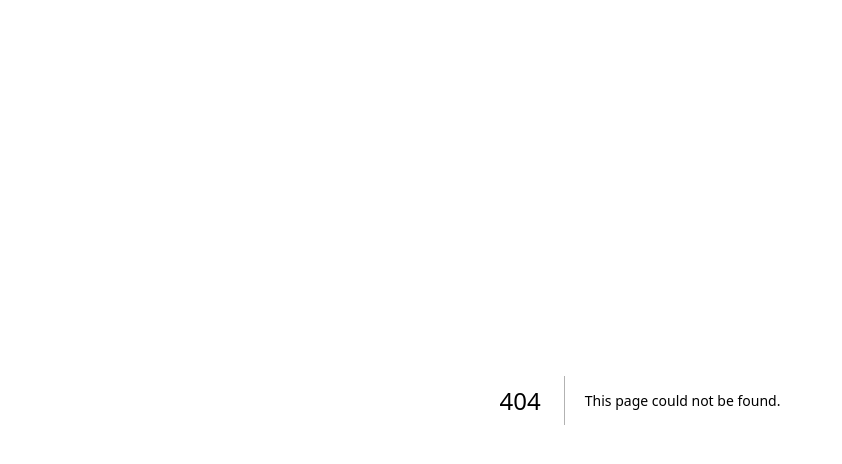
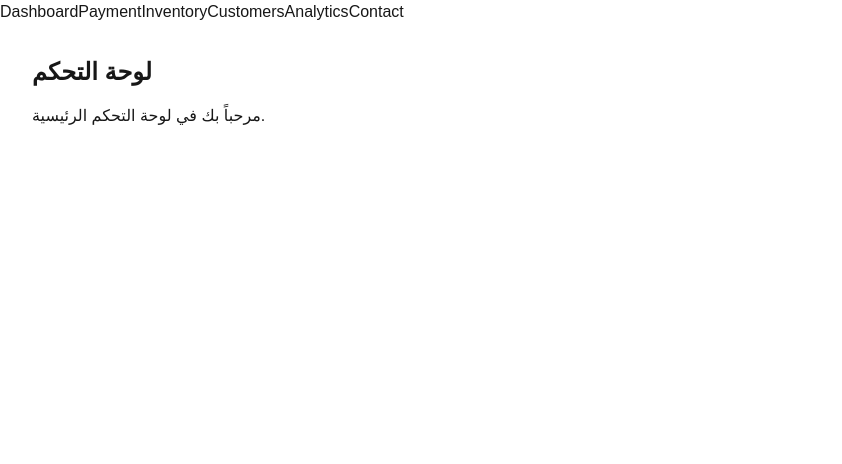
Before and after one commit to gamalhal/merchantos, a Next.js app: page /dashboard in a window 1280 px wide. Before the commit this address had no page. Shown: the top 464 px of the page, without its empty margins (0-842 px from the left). Built offline with nearby package versions, Linux system fonts and the light colour scheme.

Commit message:
init project

```diff
--- /dev/null
+++ b/src/app/analytics/page.tsx
@@ -0,0 +1,8 @@
+export default function Analytics() {
+  return (
+    <div className="p-8">
+      <h1 className="text-2xl font-bold mb-4">التحليلات</h1>
+      <p>عرض التقارير والإحصائيات.</p>
+    </div>
+  );
+}
--- /dev/null
+++ b/src/app/customers/page.tsx
@@ -0,0 +1,8 @@
+export default function Customers() {
+  return (
+    <div className="p-8">
+      <h1 className="text-2xl font-bold mb-4">العملاء</h1>
+      <p>إدارة قاعدة بيانات العملاء.</p>
+    </div>
+  );
+}
--- /dev/null
+++ b/src/app/dashboard/page.tsx
@@ -0,0 +1,8 @@
+export default function Dashboard() {
+  return (
+    <div className="p-8">
+      <h1 className="text-2xl font-bold mb-4">لوحة التحكم</h1>
+      <p>مرحباً بك في لوحة التحكم الرئيسية.</p>
+    </div>
+  );
+}
--- /dev/null
+++ b/src/app/inventory/page.tsx
@@ -0,0 +1,8 @@
+export default function Inventory() {
+  return (
+    <div className="p-8">
+      <h1 className="text-2xl font-bold mb-4">المخزون</h1>
+      <p>إدارة المخزون والمنتجات.</p>
+    </div>
+  );
+}
--- a/src/app/layout.tsx
+++ b/src/app/layout.tsx
@@ -1,33 +1,25 @@
-import type { Metadata } from "next";
-import { Geist, Geist_Mono } from "next/font/google";
+
 import "./globals.css";
 
-const geistSans = Geist({
-  variable: "--font-geist-sans",
-  subsets: ["latin"],
-});
+import Link from 'next/link'
 
-const geistMono = Geist_Mono({
-  variable: "--font-geist-mono",
-  subsets: ["latin"],
-});
+export default function Layout({ children }: { children: React.ReactNode }) {
+  return (
+    <html>
+      <body>
+        <nav>
+          {/* Prefetched when the link is hovered or enters the viewport */}
 
-export const metadata: Metadata = {
-  title: "Create Next App",
-  description: "Generated by create next app",
-};
-
-export default function RootLayout({
-  children,
-}: Readonly<{
-  children: React.ReactNode;
-}>) {
-  return (
-    <html
-      lang="en"
-      className={`${geistSans.variable} ${geistMono.variable} h-full antialiased`}
-    >
-      <body className="min-h-full flex flex-col">{children}</body>
+           <Link href="/dashboard">Dashboard</Link>
+            <Link href="/payments">Payment</Link>
+            <Link href="/inventory">Inventory</Link>
+            <Link href="/customers">Customers</Link>
+            <Link href="/analytics">Analytics</Link>
+          {/* No prefetching */}
+          <a href="/contact">Contact</a>
+        </nav>
+        {children}
+      </body>
     </html>
-  );
+  )
 }
--- a/src/app/page.tsx
+++ b/src/app/page.tsx
@@ -2,64 +2,6 @@ import Image from "next/image";
 
 export default function Home() {
   return (
-    <div className="flex flex-col flex-1 items-center justify-center bg-zinc-50 font-sans dark:bg-black">
-      <main className="flex flex-1 w-full max-w-3xl flex-col items-center justify-between py-32 px-16 bg-white dark:bg-black sm:items-start">
-        <Image
-          className="dark:invert"
-          src="/next.svg"
-          alt="Next.js logo"
-          width={100}
-          height={20}
-          priority
-        />
-        <div className="flex flex-col items-center gap-6 text-center sm:items-start sm:text-left">
-          <h1 className="max-w-xs text-3xl font-semibold leading-10 tracking-tight text-black dark:text-zinc-50">
-            To get started, edit the page.tsx file.
-          </h1>
-          <p className="max-w-md text-lg leading-8 text-zinc-600 dark:text-zinc-400">
-            Looking for a starting point or more instructions? Head over to{" "}
-            <a
-              href="https://vercel.com/templates?framework=next.js&utm_source=create-next-app&utm_medium=appdir-template-tw&utm_campaign=create-next-app"
-              className="font-medium text-zinc-950 dark:text-zinc-50"
-            >
-              Templates
-            </a>{" "}
-            or the{" "}
-            <a
-              href="https://nextjs.org/learn?utm_source=create-next-app&utm_medium=appdir-template-tw&utm_campaign=create-next-app"
-              className="font-medium text-zinc-950 dark:text-zinc-50"
-            >
-              Learning
-            </a>{" "}
-            center.
-          </p>
-        </div>
-        <div className="flex flex-col gap-4 text-base font-medium sm:flex-row">
-          <a
-            className="flex h-12 w-full items-center justify-center gap-2 rounded-full bg-foreground px-5 text-background transition-colors hover:bg-[#383838] dark:hover:bg-[#ccc] md:w-[158px]"
-            href="https://vercel.com/new?utm_source=create-next-app&utm_medium=appdir-template-tw&utm_campaign=create-next-app"
-            target="_blank"
-            rel="noopener noreferrer"
-          >
-            <Image
-              className="dark:invert"
-              src="/vercel.svg"
-              alt="Vercel logomark"
-              width={16}
-              height={16}
-            />
-            Deploy Now
-          </a>
-          <a
-            className="flex h-12 w-full items-center justify-center rounded-full border border-solid border-black/[.08] px-5 transition-colors hover:border-transparent hover:bg-black/[.04] dark:border-white/[.145] dark:hover:bg-[#1a1a1a] md:w-[158px]"
-            href="https://nextjs.org/docs?utm_source=create-next-app&utm_medium=appdir-template-tw&utm_campaign=create-next-app"
-            target="_blank"
-            rel="noopener noreferrer"
-          >
-            Documentation
-          </a>
-        </div>
-      </main>
-    </div>
+    11
   );
 }
--- /dev/null
+++ b/src/app/payments/page.tsx
@@ -0,0 +1,8 @@
+export default function Payments() {
+  return (
+    <div className="p-8">
+      <h1 className="text-2xl font-bold mb-4">المدفوعات</h1>
+      <p>إدارة المدفوعات والمعاملات المالية.</p>
+    </div>
+  );
+}
```
